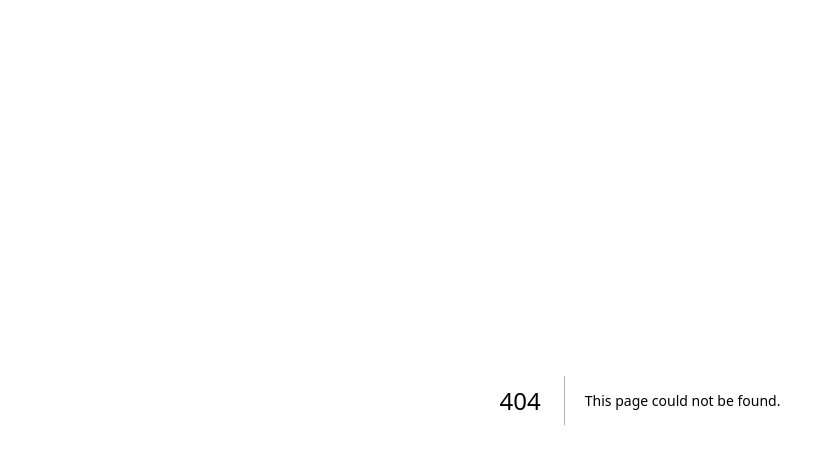
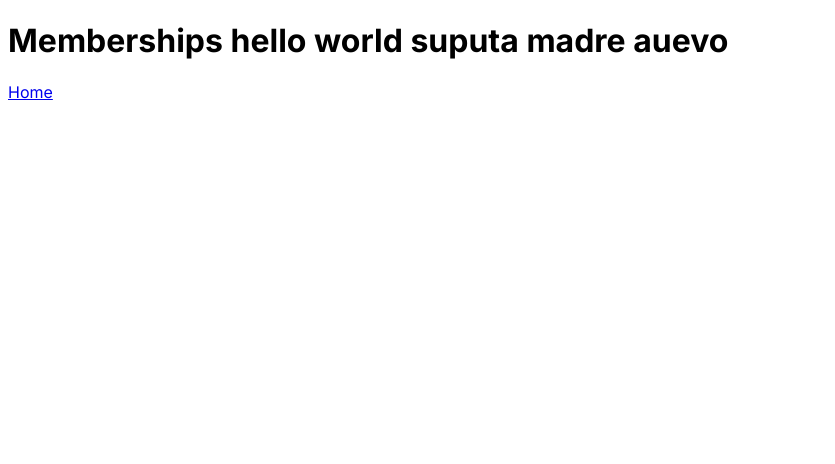
Before and after one commit to florezf90/gymFrotend, a Next.js app: page /memberships in a window 1280 px wide. Before the commit this address had no page. Shown: the top 464 px of the page, without its empty margins (0-835 px from the left). Built offline with nearby package versions, Linux system fonts and the light colour scheme.

Commit message:
added files to test the next.js routing feature, the current files are not going to be the final project routes

```diff
--- a/src/app/layout.jsx
+++ b/src/app/layout.jsx
@@ -1,8 +1,22 @@
+import { Inter } from 'next/font/google';
+import { Container } from 'react-bootstrap';
+
+const inter = Inter({ subsets: ['latin'] });
+
+export const metadata = {
+    title: 'Florezf90 Gym',
+    description: 'Florezf90 Gym landing page project',
+};
 export default function RootLayout({ children }) {
     return (
-        <html lang="en">
-            <head />
-            <body>{children}</body>
-        </html>
+      <html lang="en">
+        <body className={inter.className}>
+          <Container>
+            <header />
+            {children}
+            <footer/>
+          </Container>
+        </body>
+      </html>
     );
 }
--- /dev/null
+++ b/src/app/memberships/page.jsx
@@ -0,0 +1,11 @@
+import Link from "next/link";
+
+
+export  default function Memberships() {
+    return (
+        <main>
+            <h1 className="text-3xl font-bold underline">Memberships hello world suputa madre auevo</h1>
+            <Link href="/">Home</Link>
+        </main>
+    );
+}
--- a/src/app/page.jsx
+++ b/src/app/page.jsx
@@ -1,7 +1,9 @@
+import Link from 'next/link';
 export default function Home() {
     return (
         <main>
             <h1 className="text-3xl font-bold underline">Hello world!</h1>
+            <Link href="/memberships">Memberships</Link>
         </main>
     );
 }
```
